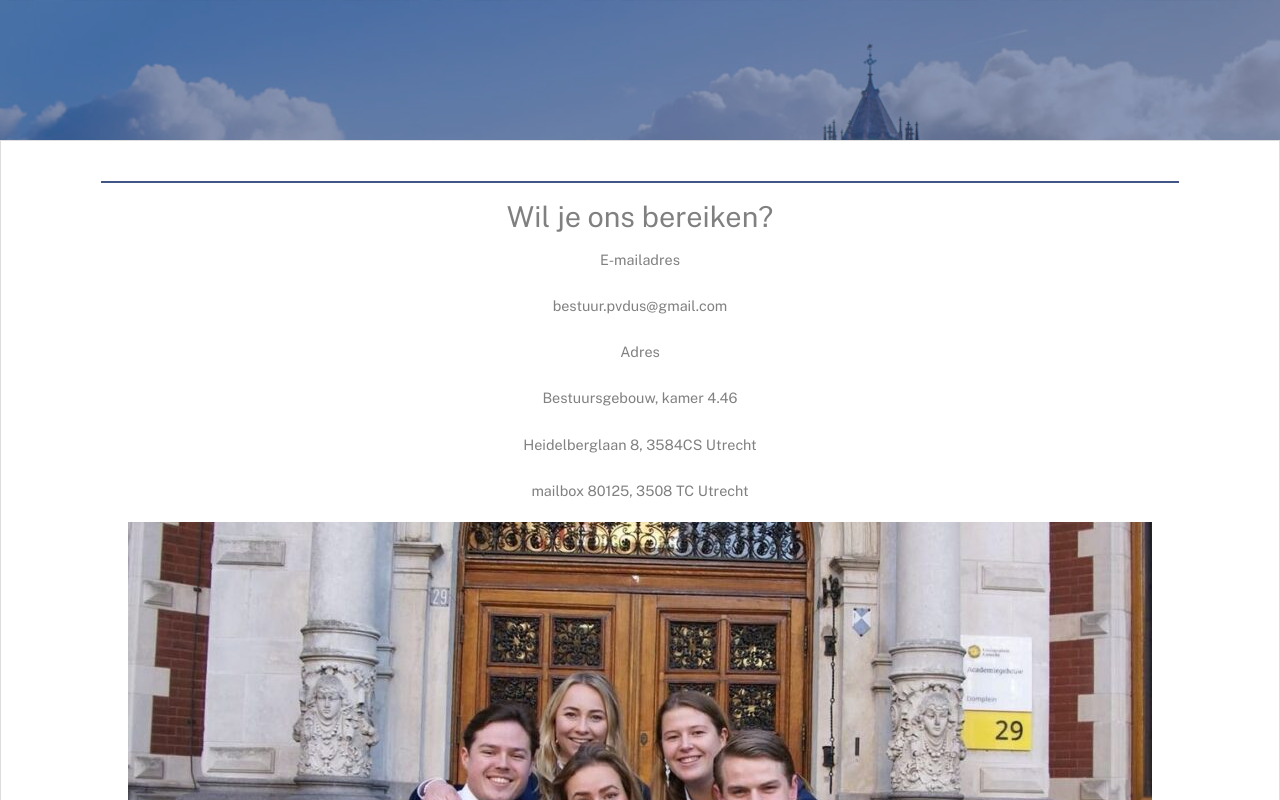
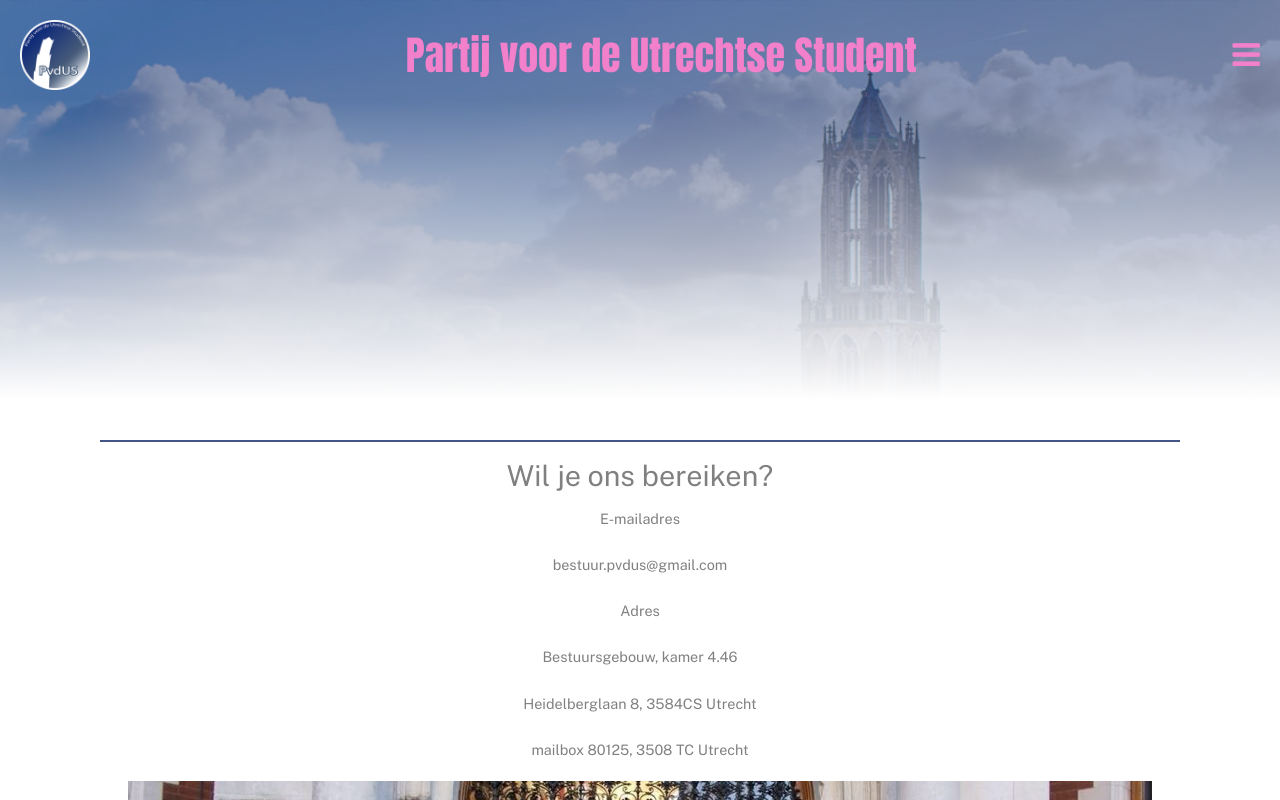
Before and after one commit to RobinHout/PvdUS, a Next.js app: page /Contact in a window 1280 px wide. Shown: the top 800 px of the page. Built offline with nearby package versions, Linux system fonts and the light colour scheme.

Commit message:
overgang op home toegevoegd

```diff
--- a/src/app/Components/header.tsx
+++ b/src/app/Components/header.tsx
@@ -8,9 +8,9 @@
 const Header = () => {
     const [menuOpen, setMenuOpen] = useState(false);
     const [scrolled, setScrolled] = useState(false);
-
+    const isHomePage = location.pathname === "/";
     const handleScroll = () => {
-        if (window.scrollY > 200) {
+        if (window.scrollY > 50) {
             setScrolled(true);
         } else {
             setScrolled(false);
@@ -25,7 +25,9 @@
         <>
             <header
                 id={scrolled ? "scrolled" : ""}
-                className={scrolled ? "header" : "headerNiks"}
+                className={
+                    scrolled ? "header" : isHomePage ? "headerNiks" : "header"
+                }
             >
                 <Link className="logo" href="/">
                     <Image src={logo} alt="Logo van PvdUS" priority />
@@ -52,7 +54,7 @@
                             <Link href="/">Homepagina</Link>
                         </li>
                         <li>
-                            <Link href="#">Fractie 2024-2025</Link>
+                            <Link href="/Fractie">Fractie 2024-2025</Link>
                         </li>
                         <li>
                             <Link href="/Contact">Contact</Link>
--- a/src/app/Components/tekstBlok.tsx
+++ b/src/app/Components/tekstBlok.tsx
@@ -11,6 +11,7 @@
 const tekstBlok: React.FC<TekstBlokProps> = ({ titel, tekst }) => {
     return (
         <>
+            <div className="overgang" />
             <div className="blok">
                 <div className="streep">a</div>
                 <div className="tekstVanHetBlok">
--- a/src/app/Components/tekstBlokStyle.css
+++ b/src/app/Components/tekstBlokStyle.css
@@ -1,14 +1,26 @@
+* {
+    /* padding-top: 0%; */
+    margin-top: 0%;
+}
 .blok {
     font-family: "Public Sans";
     height: auto;
     background-color: white;
+
     min-height: 500px;
-    border: 1px solid #ddd;
-    box-shadow: 0 4px 8px (rgba(0r, 0, 0, 0.1));
-    margin: 40px auto;
+    /* margin: 40px auto; */
     text-align: center;
     padding: 40px;
     color: gray;
+}
+.overgang {
+    width: 100%;
+    height: 300px;
+    background: linear-gradient(
+        to bottom,
+        rgba(255, 255, 255, 0),
+        rgb(255, 255, 255, 1)
+    );
 }
 .tekstVanHetBlok {
     padding-top: 1%;
--- /dev/null
+++ b/src/app/Fractie/page.tsx
@@ -0,0 +1,3 @@
+export default function fractie() {
+    return <>Hello</>;
+}
```
